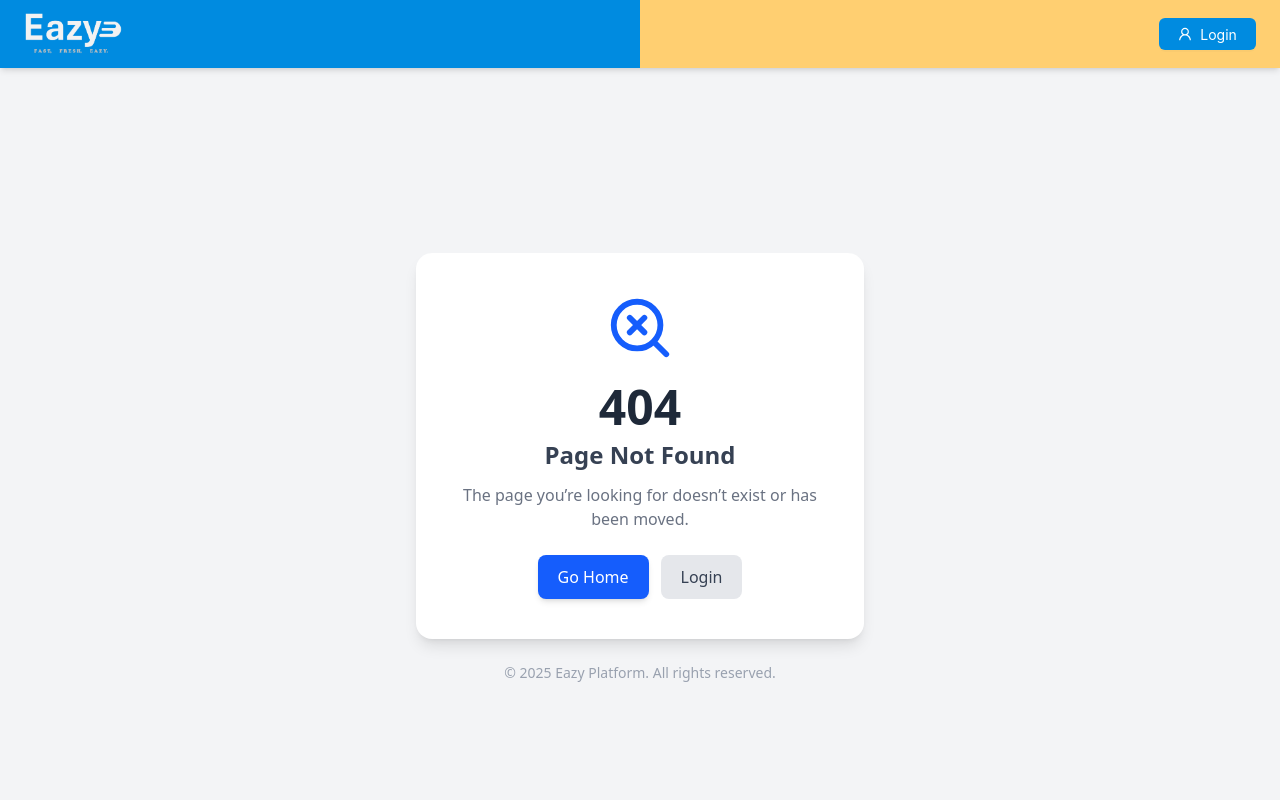
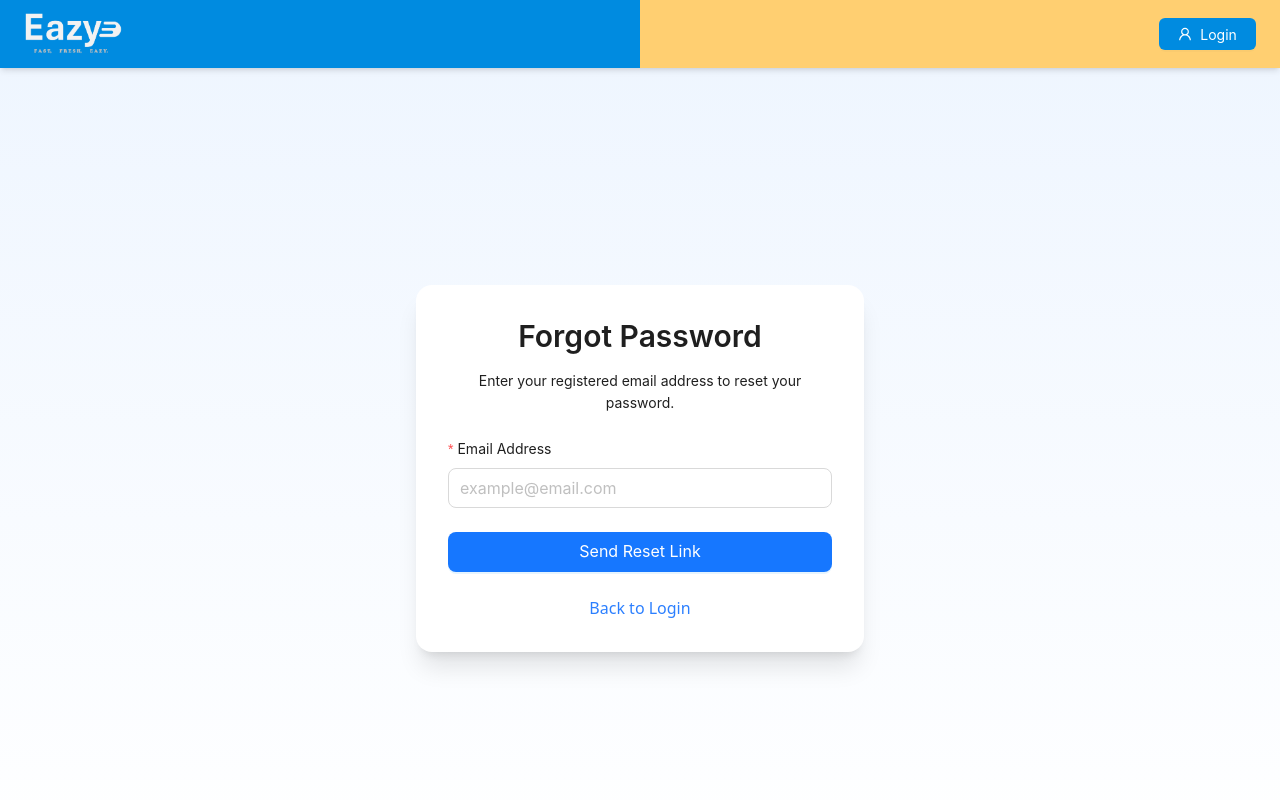
Before and after one commit to Emitis12/eazyfrontend, a React (Vite) app: page /forgot-password in a window 1280 px wide. Shown: the top 800 px of the page. Built offline with nearby package versions, Linux system fonts and the light colour scheme; no server answers.

Commit message:
login fixes

```diff
--- /dev/null
+++ b/src/pages/auth/ForgetPassword.jsx
@@ -0,0 +1,69 @@
+import React, { useState } from "react";
+import { Form, Input, Button, Typography, message } from "antd";
+import { motion } from "framer-motion";
+import { ApiHelper } from "../../utils/api";
+
+const { Title, Text } = Typography;
+
+export default function ForgotPassword() {
+  const [loading, setLoading] = useState(false);
+
+  const handleSubmit = async (values) => {
+    setLoading(true);
+    try {
+      const res = await ApiHelper.post("/auth/forgot-password", { email: values.email });
+      message.success(res.message || "Password reset link sent to your email!");
+    } catch (err) {
+      message.error(err.response?.data?.message || "Failed to send reset link");
+    } finally {
+      setLoading(false);
+    }
+  };
+
+  return (
+    <div className="flex justify-center items-center min-h-screen bg-gradient-to-b from-blue-50 to-white px-4">
+      <motion.div
+        initial={{ opacity: 0, y: 40 }}
+        animate={{ opacity: 1, y: 0 }}
+        transition={{ duration: 0.6 }}
+        className="bg-white shadow-xl rounded-2xl p-8 w-full max-w-md"
+      >
+        <Title level={2} className="text-center text-blue-600 mb-2">
+          Forgot Password
+        </Title>
+        <Text className="block text-center mb-6 text-gray-600">
+          Enter your registered email address to reset your password.
+        </Text>
+
+        <Form layout="vertical" onFinish={handleSubmit}>
+          <Form.Item
+            label="Email Address"
+            name="email"
+            rules={[
+              { required: true, message: "Please enter your email address" },
+              { type: "email", message: "Enter a valid email address" },
+            ]}
+          >
+            <Input placeholder="example@email.com" size="large" />
+          </Form.Item>
+
+          <Button
+            type="primary"
+            htmlType="submit"
+            loading={loading}
+            size="large"
+            className="w-full bg-blue-600 hover:bg-blue-700"
+          >
+            Send Reset Link
+          </Button>
+        </Form>
+
+        <div className="text-center mt-6">
+          <a href="/login" className="text-blue-500 hover:underline">
+            Back to Login
+          </a>
+        </div>
+      </motion.div>
+    </div>
+  );
+}
--- a/src/pages/auth/Login.jsx
+++ b/src/pages/auth/Login.jsx
@@ -194,6 +194,7 @@ export default function Login() {
                 />
                 Remember me
               </label>
+
               <span
                 onClick={() => navigate("/register")}
                 className="text-blue-600 cursor-pointer hover:underline"
@@ -201,6 +202,11 @@ export default function Login() {
                 Create Account
               </span>
             </div>
+            <div className="text-right mt-2">
+  <a href="/forgot-password" className="text-blue-500 hover:underline">
+    Forgot Password?
+  </a>
+</div>
             <Button
               label={loading ? "Logging in..." : "Login"}
               variant="primary"
@@ -208,6 +214,8 @@ export default function Login() {
               type="submit"
               disabled={loading}
             />
+
+
           </form>
         )}
 
--- a/src/routes/AppRoutes.jsx
+++ b/src/routes/AppRoutes.jsx
@@ -19,6 +19,7 @@ import Sitemap from "../pages/legal/Sitemap";
 // ===== Auth Pages =====
 import Login from "../pages/auth/Login";
 import Register from "../pages/auth/Register";
+import ForgotPassword from "../pages/auth/ForgetPassword";
 import NotFound from "../pages/NotFound";
 import Unauthorized from "../pages/Unauthorized";
 
@@ -74,6 +75,7 @@ export default function AppRoutes() {
       {/* Auth Routes */}
       <Route path="/login" element={<Login />} />
       <Route path="/register" element={<Register />} />
+      <Route path="/forgot-password" element={<ForgotPassword />} />
 
       {/* Protected Routes */}
       <Route element={<ProtectedRoute allowedRoles={["Customer", "User"]} />}>
```
